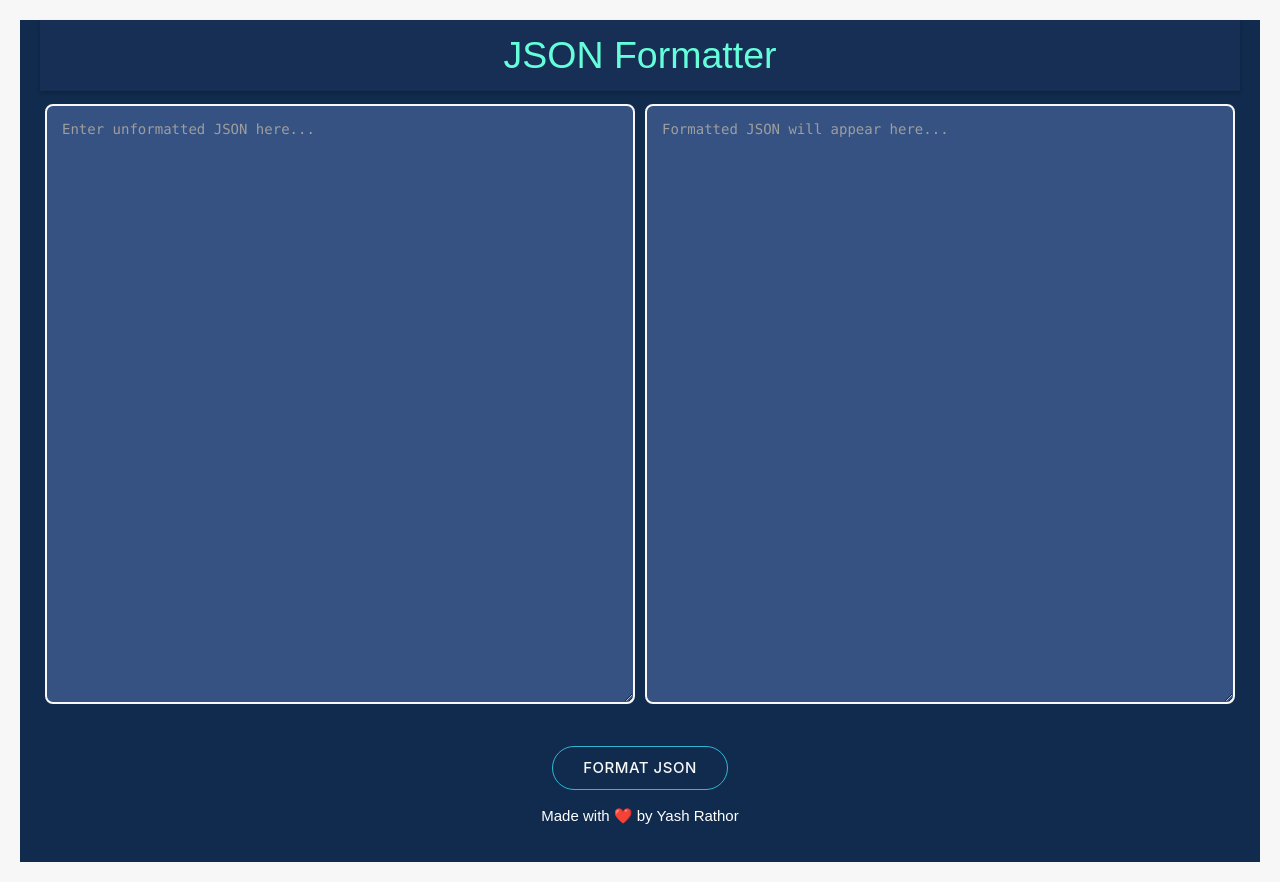
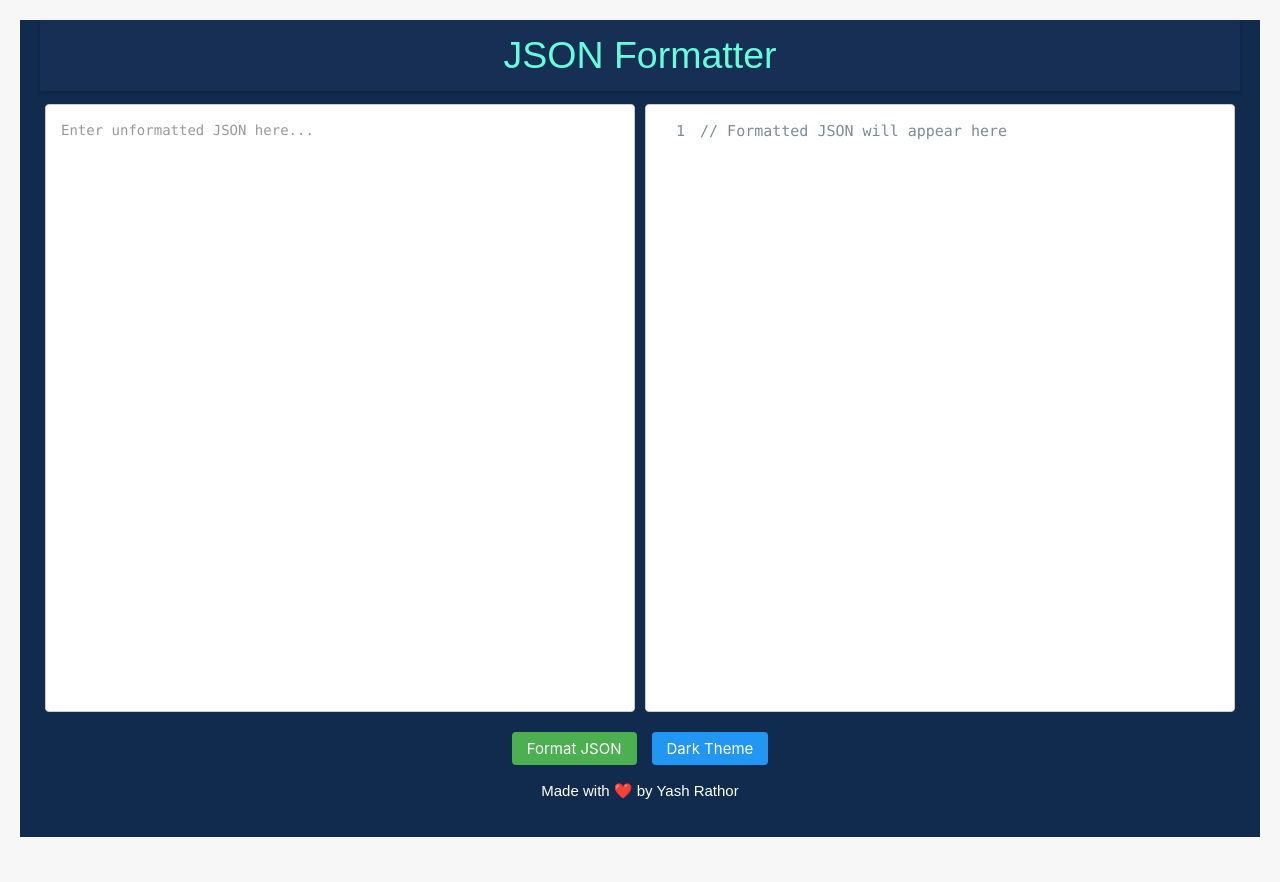
Before and after one commit to github-yash-rathor/format-json, a React (Create React App) app: page / in a window 1280 px wide. After the commit the page ends 857 px from the top, so only its background shows below. Built offline with nearby package versions, Linux system fonts and the light colour scheme; the HTML template or start-up script is replaced by a standard one.

Commit message:
Updated files

```diff
--- a/src/App.js
+++ b/src/App.js
@@ -1,12 +1,15 @@
 import React, { useState } from "react";
 import Header from "./components/Header";
 import Footer from "./components/Footer";
+import { Prism as SyntaxHighlighter } from "react-syntax-highlighter";
+import { coy, atomDark } from "react-syntax-highlighter/dist/esm/styles/prism";
 import "./styles.css";
 
 function App() {
   const [jsonInput, setJsonInput] = useState("");
   const [jsonOutput, setJsonOutput] = useState("");
   const [error, setError] = useState("");
+  const [isDarkTheme, setIsDarkTheme] = useState(false);
 
   const handleInputChange = (e) => {
     setJsonInput(e.target.value);
@@ -31,13 +34,16 @@ function App() {
     }
   };
 
+  const toggleTheme = () => {
+    setIsDarkTheme(!isDarkTheme);
+  };
+
   return (
     <div className="app-container">
       <Header />
 
       <div className="json-container">
         <div className="json-box">
-            {/*<h5>Input JSON</h5>*/}
           <textarea
             className="json-textarea"
             onChange={handleInputChange}
@@ -47,13 +53,20 @@ function App() {
         </div>
 
         <div className="json-box">
-            {/*<h5>Formatted JSON</h5>*/}
-            <textarea
-                className="json-textarea"
-                value={jsonOutput}
-                readOnly
-                placeholder="Formatted JSON will appear here..."
-            />
+          <SyntaxHighlighter
+            language="json"
+            style={isDarkTheme ? atomDark : coy}
+            showLineNumbers={true}
+            customStyle={{
+              margin: 0,
+              padding: '1rem',
+              borderRadius: '4px',
+              height: '100%',
+              overflow: 'auto'
+            }}
+          >
+            {jsonOutput || '// Formatted JSON will appear here'}
+          </SyntaxHighlighter>
         </div>
       </div>
 
@@ -63,6 +76,9 @@ function App() {
         <button className="format-button" onClick={formatJson}>
           Format JSON
         </button>
+        <button className="theme-button" onClick={toggleTheme}>
+          {isDarkTheme ? 'Light Theme' : 'Dark Theme'}
+        </button>
       </div>
 
       <Footer />
--- a/src/styles.css
+++ b/src/styles.css
@@ -53,70 +53,103 @@
 /* Each JSON Box */
 .json-box {
     flex: 1;
-    display: flex;
-    flex-direction: column;
-    margin-top: 0; /* Remove top margin */
-    margin-bottom: 2rem; /* Adjust bottom margin for spacing */
+    min-height: 300px;
+    border: 1px solid #ccc;
+    border-radius: 4px;
+    overflow: hidden;
+    background-color: #ffffff;
 }
 
 /* Textarea Styling */
 .json-textarea {
     width: 100%;
-    height: 75vh; /* Keeping the increased height */
-    background-color: #365283;
-    color: #ffffff;
-    padding: 15px;
-    border-radius: 8px;
-    border: 2px solid #f8f8f8;
+    height: 75vh;
+    padding: 1rem;
+    border: none;
+    resize: none;
+    font-family: 'Monaco', 'Menlo', 'Ubuntu Mono', 'Consolas', monospace;
     font-size: 14px;
-    font-family: 'Monaco', 'Menlo', 'Ubuntu Mono', 'Consolas', monospace;
-    resize: vertical;
-    transition: all 0.3s ease;
+    line-height: 1.5;
+    background-color: #ffffff;
+    color: #333;
 }
 
 .json-textarea:focus {
     outline: none;
-    border-color: #64FFDA;
-    box-shadow: 0 0 0 2px rgba(100, 255, 218, 0.1);
 }
 
 .json-textarea::placeholder {
-    color: #9e9e9e;
+    color: #999;
 }
 
 /* Format Button */
 .button-container {
-    margin: 0.5rem 0;
+    display: flex;
+    gap: 1rem;
+    justify-content: center;
+    margin: 1rem 0;
+}
+
+.format-button, .theme-button {
+    padding: 0.5rem 1rem;
+    font-size: 1rem;
+    border: none;
+    border-radius: 4px;
+    cursor: pointer;
+    transition: background-color 0.2s;
 }
 
 .format-button {
-    background-color: transparent;
-    color: #f8f8f8;
-    border: 1px solid #31b7d3;
-    padding: 12px 30px;
-    border-radius: 25px;
-    font-size: 1rem;
-    font-weight: 500;
-    cursor: pointer;
-    text-transform: uppercase;
-    letter-spacing: 0.5px;
-    transition: all 0.3s ease;
+    background-color: #4CAF50;
+    color: white;
+}
+
+.theme-button {
+    background-color: #2196F3;
+    color: white;
 }
 
 .format-button:hover {
-    background-color: rgba(100, 255, 218, 0.1);
-    transform: translateY(-2px);
-    box-shadow: 0 4px 8px rgba(0, 0, 0, 0.2);
+    background-color: #45a049;
+}
+
+.theme-button:hover {
+    background-color: #1976D2;
 }
 
 /* Error Message */
 .error-message {
-    background-color: #FF6B6B;
-    color: white;
-    padding: 10px 20px;
-    border-radius: 4px;
-    margin: 1rem 0;
+    color: #f44336;
     text-align: center;
+    margin: 0.5rem 0;
+}
+
+/* Syntax Highlighter custom styles */
+pre {
+    margin: 0 !important;
+    padding: 1rem !important;
+    height: 100% !important;
+    overflow: auto !important;
+    background-color: #ffffff !important;
+}
+
+/* Dark theme specific styles */
+.dark-theme .json-box {
+    border-color: #444;
+    background-color: #282c34;
+}
+
+.dark-theme .json-textarea {
+    background-color: #282c34;
+    color: #abb2bf;
+}
+
+.dark-theme .json-textarea::placeholder {
+    color: #666;
+}
+
+.dark-theme pre {
+    background-color: #282c34 !important;
 }
 
 /* Responsive Design */
```
Also changed, not shown: package.json (+5 -4 lines), 1 other file (tests, documents, lock files or other folders). Lines whose indentation alone changed are shown as unchanged.
